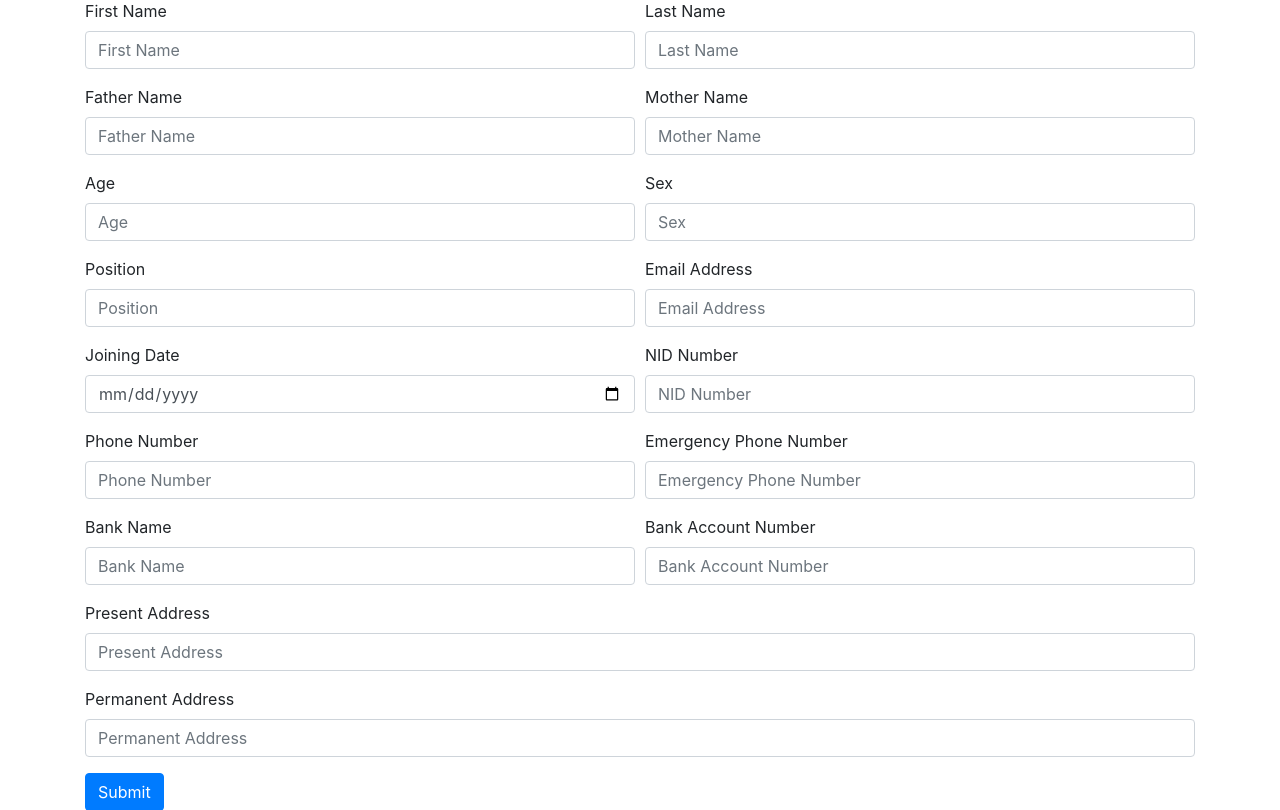
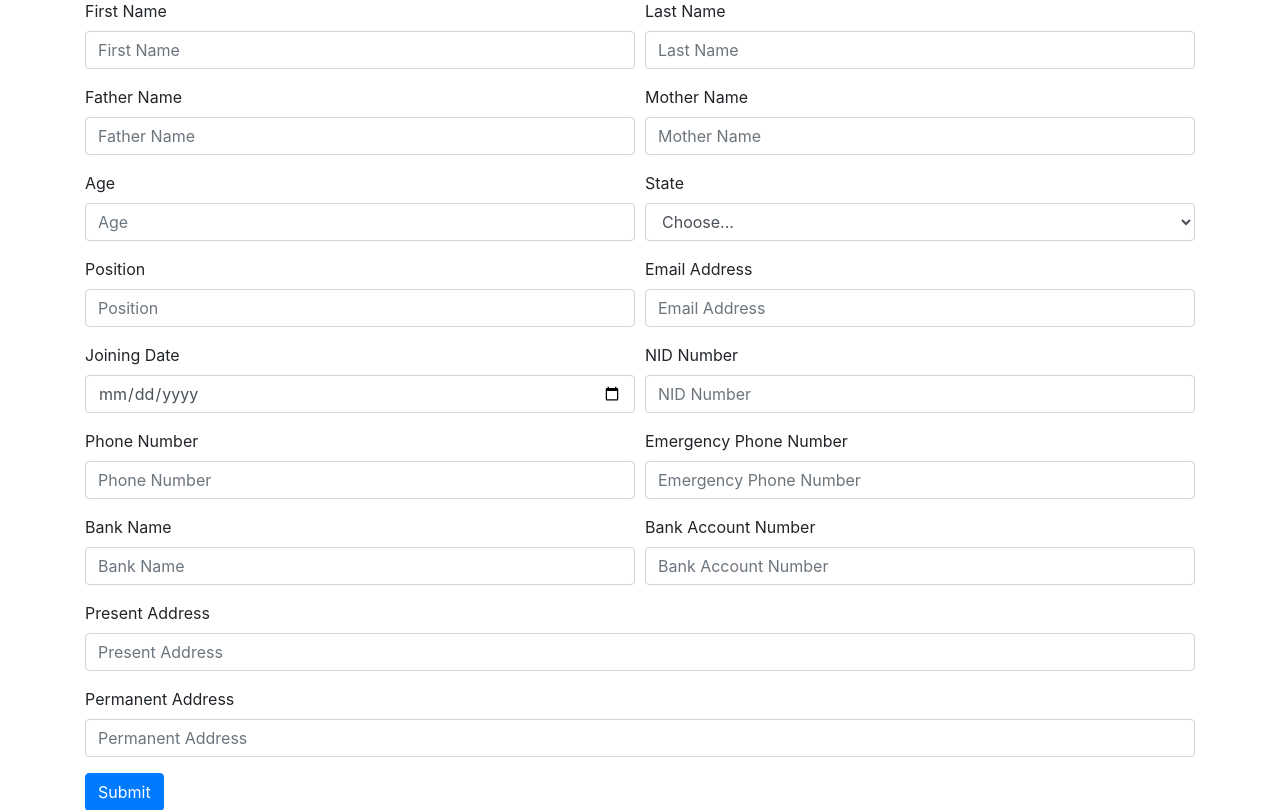
Before and after one commit to mostafizcse/flaskPythonApp, a Flask app: template templates/index.html in a window 1280 px wide. Shown: the part 57-867 px from the top of the page. Run offline with Flask 2, Linux system fonts and the light colour scheme; the template is opened without the code that fills it, so the values that code supplies are empty; some libraries are stand-ins or nearby versions.

Commit message:
dropdown-list

```diff
--- a/templates/index.html
+++ b/templates/index.html
@@ -64,14 +64,24 @@
 			  </div>
 
 			   <div class="form-row">
+
 				<div class="form-group col-md-6">
 				  <label for="Age">Age</label>
 				  <input type="text" class="form-control" id="Age" placeholder="Age" name="Age">
 				</div>
+
 				<div class="form-group col-md-6">
-				  <label for="Sex">Sex</label>
-				  <input type="text" class="form-control" id="Sex" placeholder="Sex" name="Sex">
+
+				<label for="inputState">State</label>
+				  <select id="inputState" name="Sex" class="form-control">
+					<option selected>Choose...</option>
+					<option value="Male">Male</option>
+					<option value="Female">Female</option>
+					<option value="Other">Other</option>
+				  </select>
+
 				</div>
+
 			  </div>
 
 			   <div class="form-row">
```
